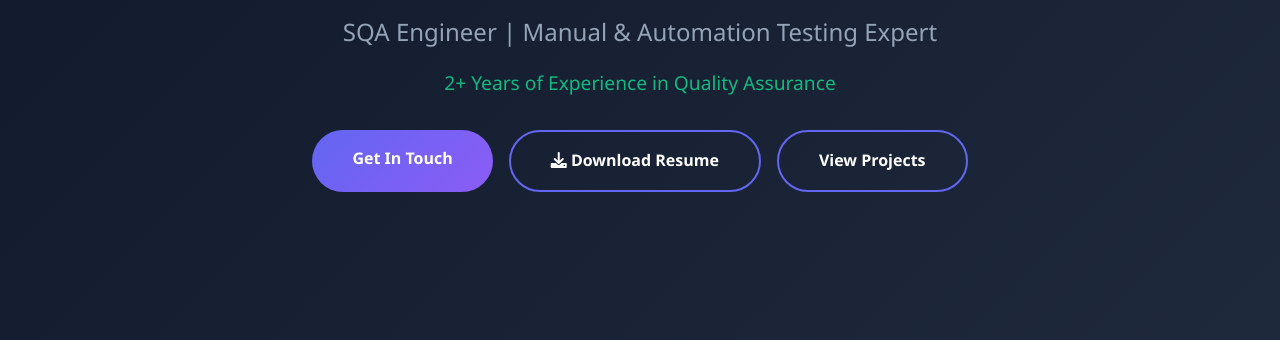
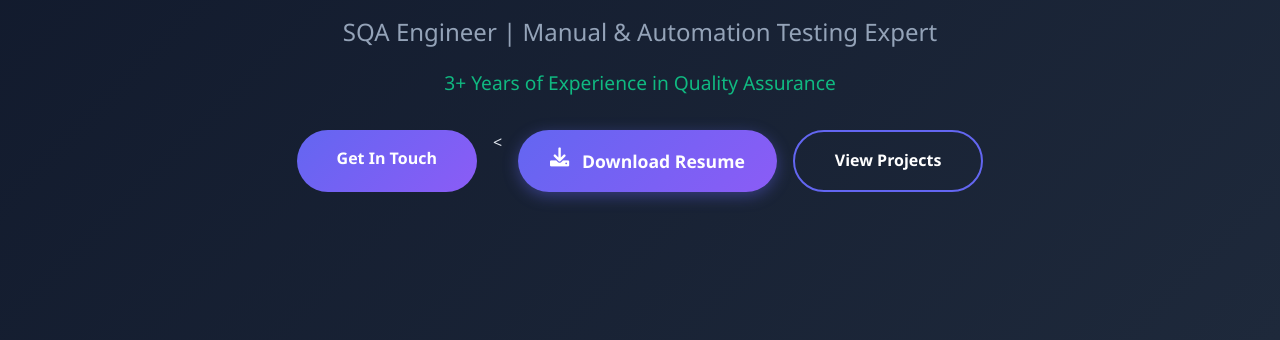
Before and after one commit to Samsarabbi-Suborno/Samsarabbi-Suborno.github.io, a plain HTML site: page index.html in a window 1280 px wide. Shown: the part 460-800 px from the top of the page. Drawn offline with Linux system fonts and the light colour scheme.

Commit message:
Update experience and resume download details

```diff
--- a/index.html
+++ b/index.html
@@ -37,10 +37,10 @@
         </div>
         <h1 class="fade-in">Hi, I'm <span class="highlight">MD. SAMSARABBI</span></h1>
         <p class="fade-in-delay">SQA Engineer | Manual & Automation Testing Expert</p>
-        <p class="hero-subtitle fade-in-delay-2">2+ Years of Experience in Quality Assurance</p>
+        <p class="hero-subtitle fade-in-delay-2">3+ Years of Experience in Quality Assurance</p>
         <div class="hero-buttons fade-in-delay-3">
             <a href="#contact" class="cta-button">Get In Touch</a>
-            <a href="resume.pdf" class="cta-button-outline" download>
+            <<a href="./Samsarabbi's Resume.pdf" class="download-button" download>
                 <i class="fas fa-download"></i> Download Resume
             </a>
             <a href="#projects" class="cta-button-outline">View Projects</a>
@@ -84,7 +84,8 @@
     </section>
 <!-- Add this new section after the About section -->
 <!-- Resume Download Section -->
-<section id="resume-download" class="resume-download">
+<!--
+    <section id="resume-download" class="resume-download">
     <div class="container">
         <div class="resume-card">
             <div class="resume-icon">
@@ -99,7 +100,7 @@
             </a>
         </div>
     </div>
-</section>
+</section>-->
     <!-- Professional Experience Section -->
     <section id="experience" class="experience">
         <div class="container">
```
